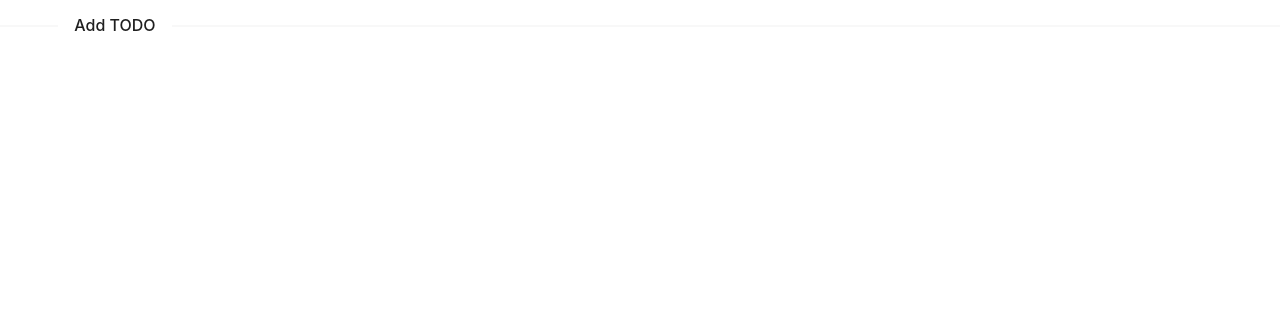
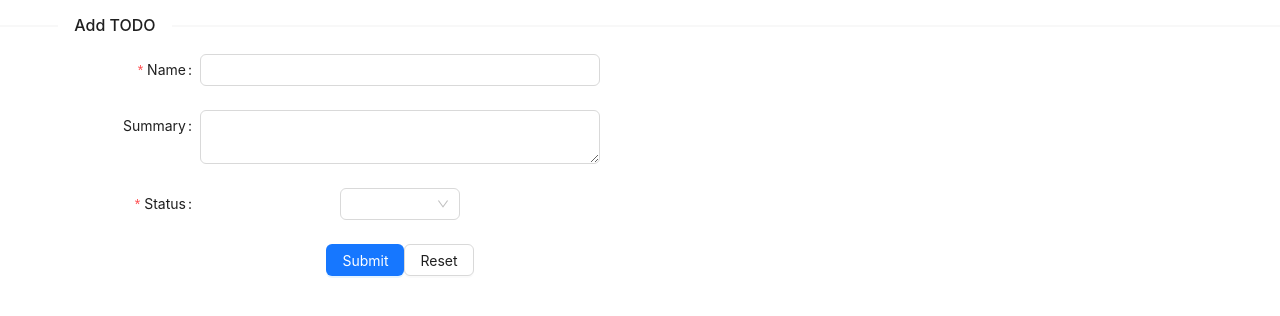
Before and after one commit to PreslavStoyanov/user-todos-frontend, a React (Create React App) app: page /add-todo in a window 1280 px wide. Shown: the part 394-710 px from the top of the page. Built offline with nearby package versions, Linux system fonts and the light colour scheme; no server answers.

Commit message:
Add main buttons UI

```diff
--- a/src/components/AddToDo.js
+++ b/src/components/AddToDo.js
@@ -1,10 +1,61 @@
 import React from "react";
-import {Divider} from "antd";
+import {Button, Divider, Form, Input, Select} from "antd";
+import TextArea from "antd/es/input/TextArea";
+
+const layout = {
+    labelCol: {
+        span: 8,
+    },
+    wrapperCol: {
+        span: 16,
+    },
+};
+const tailLayout = {
+    wrapperCol: {
+        offset: 8,
+        span: 16,
+    },
+};
 
 export default function AddToDo() {
+    const [form] = Form.useForm();
+    const onFinish = (values) => {
+        console.log(values);
+    };
+
+    const onReset = () => {
+        form.resetFields();
+    };
+
     return (
         <div>
             <Divider orientation="left">Add TODO</Divider>
+            <Form {...layout}
+                  form={form}
+                  name="control-hooks"
+                  onFinish={onFinish}
+                  style={{maxWidth: 600}}
+            >
+                <Form.Item name="name" label="Name" rules={[{required: true}]}>
+                    <Input/>
+                </Form.Item>
+
+                <Form.Item name="summary" label="Summary">
+                    <TextArea/>
+                </Form.Item>
+
+                <Form.Item name="status" label="Status" rules={[{required: true}]}>
+                    <Select style={{maxWidth: 120}}>
+                        <Select.Option value="DONE">DONE</Select.Option>
+                        <Select.Option value="TO_DO">TODO</Select.Option>
+                    </Select>
+                </Form.Item>
+
+                <Form.Item {...tailLayout}>
+                    <Button type="primary" htmlType="submit">Submit</Button>
+                    <Button htmlType="button" onClick={onReset}>Reset</Button>
+                </Form.Item>
+            </Form>
         </div>
-    );
+    )
 }
--- a/src/components/AddUser.js
+++ b/src/components/AddUser.js
@@ -1,10 +1,51 @@
+import {Button, Divider, Form, Input} from "antd";
+import * as userService from ".././services/UserService";
 import React from "react";
-import {Divider} from "antd";
+
+const layout = {
+    labelCol: {
+        span: 8,
+    },
+    wrapperCol: {
+        span: 16,
+    },
+};
+const tailLayout = {
+    wrapperCol: {
+        offset: 8,
+        span: 16,
+    },
+};
 
 export default function AddUser() {
+    const [form] = Form.useForm();
+    const onFinish = (values) => {
+        console.log(values);
+        userService.addUser(values);
+    };
+
+    const onReset = () => {
+        form.resetFields();
+    };
+
     return (
         <div>
             <Divider orientation="left">Add User</Divider>
+            <Form {...layout}
+                 form={form}
+                 name="control-hooks"
+                 onFinish={onFinish}
+                  style={{maxWidth: 600}}
+            >
+                <Form.Item name="name" label="Name" rules={[{required: true}]}>
+                    <Input/>
+                </Form.Item>
+
+                <Form.Item {...tailLayout}>
+                    <Button type="primary" htmlType="submit">Submit</Button>
+                    <Button htmlType="button" onClick={onReset}>Reset</Button>
+                </Form.Item>
+            </Form>
         </div>
-    );
+    )
 }
--- /dev/null
+++ b/src/components/ErrorPage.js
@@ -0,0 +1,21 @@
+import {Link, useRouteError} from "react-router-dom";
+import {Button, Result} from 'antd';
+
+export default function ErrorPage() {
+    const error = useRouteError();
+    return (
+        <div>
+            <Result
+                status={error.type}
+                title={error.message}
+                subTitle="Sorry, an unexpected error has occurred."
+                extra={
+                    <Link to="/">
+                        <Button type="primary">Back Home</Button>
+                    </Link>
+                }
+            />
+        </div>
+
+    );
+}
--- a/src/components/ErrorPage.jsx
+++ /dev/null
@@ -1,16 +0,0 @@
-import { useRouteError } from "react-router-dom";
-
-export default function ErrorPage() {
-    const error = useRouteError();
-    console.error(error);
-
-    return (
-        <div id="error-page">
-            <h1>Oops!</h1>
-            <p>Sorry, an unexpected error has occurred.</p>
-            <p>
-                <i>{error.statusText || error.message}</i>
-            </p>
-        </div>
-    );
-}
--- a/src/components/ToDos.js
+++ b/src/components/ToDos.js
@@ -2,6 +2,8 @@ import {ProList} from '@ant-design/pro-components';
 import React, {useState} from 'react';
 import {Divider, Select} from "antd";
 import * as toDoService from "../services/ToDoService";
+
+const {Option} = Select;
 
 export default function ToDos({todos}) {
     const [expandedRowKeys, setExpandedRowKeys] = useState([]);
@@ -27,21 +29,12 @@ export default function ToDos({todos}) {
                         render: (_, record) => {
                             return <Select
                                 defaultValue={record.status}
-                                style={{
-                                    width: 120,
-                                }}
+                                style={{width: 120}}
                                 onChange={(value) => toDoService.updateToDoStatus(record.id, value)}
-                                options={[
-                                    {
-                                        value: 'DONE',
-                                        label: 'DONE',
-                                    },
-                                    {
-                                        value: 'TO_DO',
-                                        label: 'TODO',
-                                    },
-                                ]}
-                            />
+                            >
+                                <Option value="DONE">DONE</Option>
+                                <Option value="TO_DO">TODO</Option>
+                            </Select>
                         },
                     },
                 }}
--- a/src/components/UpdateUser.js
+++ b/src/components/UpdateUser.js
@@ -1,10 +1,49 @@
+import {Button, Divider, Form, Input} from "antd";
 import React from "react";
-import {Divider} from "antd";
+
+const layout = {
+    labelCol: {
+        span: 8,
+    },
+    wrapperCol: {
+        span: 16,
+    },
+};
+const tailLayout = {
+    wrapperCol: {
+        offset: 8,
+        span: 16,
+    },
+};
 
 export default function UpdateUser() {
+    const [form] = Form.useForm();
+    const onFinish = (values) => {
+        console.log(values);
+    };
+
+    const onReset = () => {
+        form.resetFields();
+    };
+
     return (
         <div>
             <Divider orientation="left">Update User</Divider>
+            <Form {...layout}
+                  form={form}
+                  name="control-hooks"
+                  onFinish={onFinish}
+                  style={{maxWidth: 600}}
+            >
+                <Form.Item name="name" label="Name" rules={[{required: true}]}>
+                    <Input/>
+                </Form.Item>
+
+                <Form.Item {...tailLayout}>
+                    <Button type="primary" htmlType="submit">Submit</Button>
+                    <Button htmlType="button" onClick={onReset}>Reset</Button>
+                </Form.Item>
+            </Form>
         </div>
-    );
+    )
 }
--- a/src/services/UserService.js
+++ b/src/services/UserService.js
@@ -3,8 +3,8 @@ import axios from "axios";
 const SERVER_HOSTNAME = 'http://localhost:8080';
 const SERVICE_URI = SERVER_HOSTNAME + `/users`;
 
-export function addUser(id, userInput) {
-    return axios.post(`${SERVICE_URI}/${id}`, userInput);
+export function addUser(userInput) {
+    return axios.post(`${SERVICE_URI}`, userInput);
 }
 
 export function getUsers() {
```
Also changed, not shown: src/components/Users.js (+7 -10 lines).
